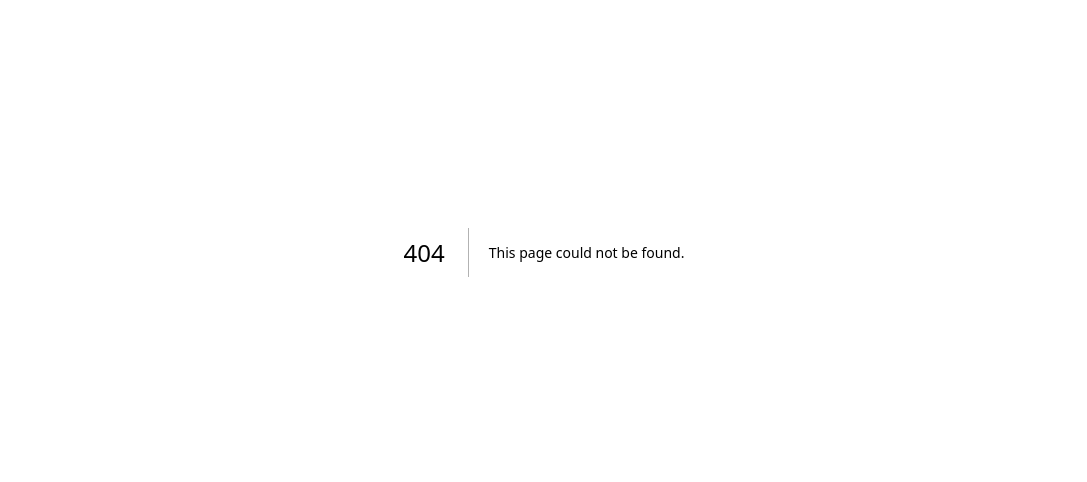
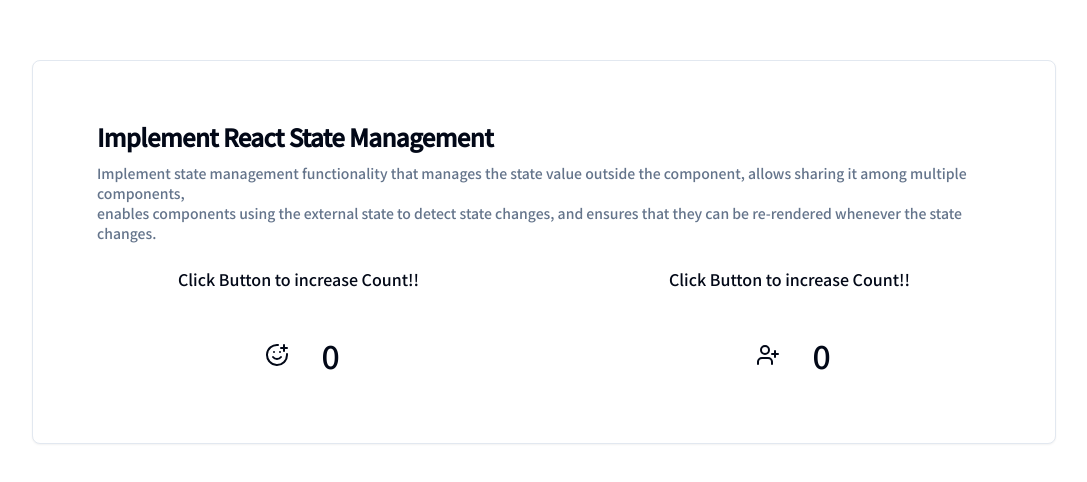
Before and after one commit to soomin9106/deepdive, a Next.js app in the folder deepdive/: page /state in a window 1280 px wide. Before the commit this address had no page. Shown: the part 148-630 px from the top of the page, without its empty margins (96-1183 px from the left). Built offline with nearby package versions, Linux system fonts and the light colour scheme.

Commit message:
State Management

```diff
--- /dev/null
+++ b/deepdive/app/components/state/Counter1.tsx
@@ -0,0 +1,33 @@
+'use client'
+import { Button } from "@/components/ui/button";
+import { CState, getCounter, setCounter } from "@/lib/counter";
+import { SmilePlus } from "lucide-react";
+import { useState } from "react"
+
+const currentState = getCounter();
+
+const Counter1 = () => {
+    const [localCnt, setLocalCnt] = useState(currentState)
+
+    const handleClick = () => {
+        setCounter((prev: CState) => {
+            const newState = { counter: prev.counter + 1}
+            setLocalCnt(newState)
+
+            return newState
+        })
+    }
+    return (
+        <div className="flex justify-center items-center w-full flex-col space-y-10">
+            <h1>Click Button to increase Count!!</h1>
+            <div className="flex space-x-6 items-center">
+                <Button size='icon' onClick={handleClick} variant="ghost">
+                    <SmilePlus />
+                </Button>
+                <span className="text-[32px]">{localCnt.counter}</span>
+            </div>
+        </div>
+    )
+}
+
+export default Counter1
--- /dev/null
+++ b/deepdive/app/components/state/Counter2.tsx
@@ -0,0 +1,33 @@
+'use client'
+import { Button } from "@/components/ui/button";
+import { CState, getCounter, setCounter } from "@/lib/counter";
+import { UserPlus } from "lucide-react";
+import { useState } from "react"
+
+const currentState = getCounter();
+
+const Counter2 = () => {
+    const [localCnt, setLocalCnt] = useState(currentState)
+
+    const handleClick = () => {
+        setCounter((prev: CState) => {
+            const newState = { counter: prev.counter + 1 }
+            setLocalCnt(newState)
+
+            return newState
+        })
+    }
+    return (
+        <div className="flex justify-center items-center w-full flex-col space-y-10">
+            <h1>Click Button to increase Count!!</h1>
+            <div className="flex space-x-6 items-center">
+                <Button size='icon' onClick={handleClick} variant="ghost">
+                    <UserPlus />
+                </Button>
+                <span className="text-[32px]">{localCnt.counter}</span>
+            </div>
+        </div>
+    )
+}
+
+export default Counter2
--- /dev/null
+++ b/deepdive/app/components/state/Counters.tsx
@@ -0,0 +1,45 @@
+'use client'
+import { Button } from "@/components/ui/button";
+import { createStore, useStore } from "@/lib/counter";
+import { SmilePlus, UserPlus } from "lucide-react";
+
+const store = createStore({ count: 0 })
+
+export const NCounter1 = () => {
+    const [state, setState] = useStore(store)
+
+    const handleClick = () => {
+        setState((prev) => ({ count: prev.count + 1 }))
+    }
+    return (
+        <div className="flex justify-center items-center w-full flex-col space-y-10">
+            <h1>Click Button to increase Count!!</h1>
+            <div className="flex space-x-6 items-center">
+                <Button size='icon' onClick={handleClick} variant="ghost">
+                    <SmilePlus />
+                </Button>
+                <span className="text-[32px]">{state.count}</span>
+            </div>
+        </div>
+    )
+}
+
+export const NCounter2 = () => {
+    const [state, setState] = useStore(store)
+
+    const handleClick = () => {
+        setState((prev) => ({ count: prev.count + 1 }))
+    }
+
+    return (
+        <div className="flex justify-center items-center w-full flex-col space-y-10">
+            <h1>Click Button to increase Count!!</h1>
+            <div className="flex space-x-6 items-center">
+                <Button size='icon' onClick={handleClick} variant="ghost">
+                    <UserPlus />
+                </Button>
+                <span className="text-[32px]">{state.count}</span>
+            </div>
+        </div>
+    )
+}
--- a/deepdive/app/page.tsx
+++ b/deepdive/app/page.tsx
@@ -43,6 +43,7 @@ export default function Home() {
           <Tag name={"Render"} url={"/render"} />
           <Tag name={"JS Async"} url={"/async"} />
           <Tag name={"Memoization"} url={"/memoization"} />
+          <Tag name={"State Management"} url={"/state"} />
         </div>
       </div>
     </div>
--- /dev/null
+++ b/deepdive/app/state/page.tsx
@@ -0,0 +1,30 @@
+import { Card, CardContent, CardDescription, CardHeader, CardTitle } from "@/components/ui/card"
+import Counter1 from "../components/state/Counter1"
+import Counter2 from "../components/state/Counter2"
+import { NCounter1, NCounter2 } from "../components/state/Counters"
+
+const State = () => {
+    return (
+
+        <div className="flex flex-col items-center justify-center w-full h-screen">
+            <Card className="w-full max-w-screen-lg flex items-center flex-col p-10">
+                <CardHeader>
+                    <CardTitle className="mb-2">Implement React State Management</CardTitle>
+                    <CardDescription>
+                        Implement state management functionality that manages the state value outside the component, allows sharing it among multiple components, <br /> enables components using the external state to detect state changes, and ensures that they can be re-rendered whenever the state changes.
+                    </CardDescription>
+                </CardHeader>
+                <div className="flex flex-row items-center space-x-10 w-full">
+                    <CardContent className="w-[50%]">
+                        <NCounter1 />
+                    </CardContent>
+                    <CardContent className="w-[50%]">
+                        <NCounter2 />
+                    </CardContent>
+                </div>
+            </Card>
+        </div>
+    )
+}
+
+export default State
--- /dev/null
+++ b/deepdive/lib/counter.ts
@@ -0,0 +1,94 @@
+import { useEffect, useState } from "react"
+
+export type CState = { counter: number }
+export type Value = { text: string }
+
+// declare state outside component
+let state:CState = {
+    counter: 0
+}
+
+// getter
+export const getCounter = () => {
+    return state
+}
+
+// make Initializer can get lazy initialization value or function
+type Initializer<T> = T extends any ? T | ((prev: T) => T) : never
+
+// setter
+export const setCounter = <T>(nextState: Initializer<T>) => {
+    state = typeof nextState === 'function' ? nextState(state) : nextState;
+}
+
+
+// implement store
+type Store<CState> = {
+    get: () => CState
+    set: (action: Initializer<CState>) => CState
+    subscribe: (callback: () => void) => () => void
+}
+
+// create Store
+export const createStore = <CState extends unknown>(
+    initialState: Initializer<CState>
+): Store<CState> => {
+    let state = typeof initialState !== 'function' ? initialState : initialState()
+
+    const callbacks = new Set<() => void>()
+
+    const get = () => state
+    const set = (nextState: CState | ((prev: CState) => CState)) => {
+        state =
+            typeof nextState === 'function'
+            ? (nextState as (prev: CState) => CState)(state)
+            : nextState
+
+        callbacks.forEach((callback) => callback())
+
+        return state
+    }
+
+    const subscribe = (callback: () => void) => {
+        callbacks.add(callback)
+
+        return () => {
+            callbacks.delete(callback)
+        }
+    }
+
+    return { get, set, subscribe }
+}
+
+// user custom hook
+export const useStore = <CState extends unknown>(store: Store<CState>) => {
+    const [state, setState] = useState<CState>(() => store.get())
+
+    useEffect(() => {
+        const unsubscribe = store.subscribe(() => {
+            setState(store.get())
+        })
+
+        return unsubscribe
+    }, [store])
+
+    return [state, store.set] as const
+}
+
+// export const useStoreSelector = <CState extends unknown, Value extends unknown>(
+//     store: Store<CState>,
+//     selector: (state: CState) => Value
+// ) => {
+//     const [state, setState] = useState(() => selector(store.get()))
+
+//     useEffect(() => {
+//         const unsubscribe = store.subscribe(() => {
+//             const value = selector(store.get())
+//             setState(value)
+//         })
+
+//         return unsubscribe
+//     }, [store, selector])
+
+//     return state
+// }
```
